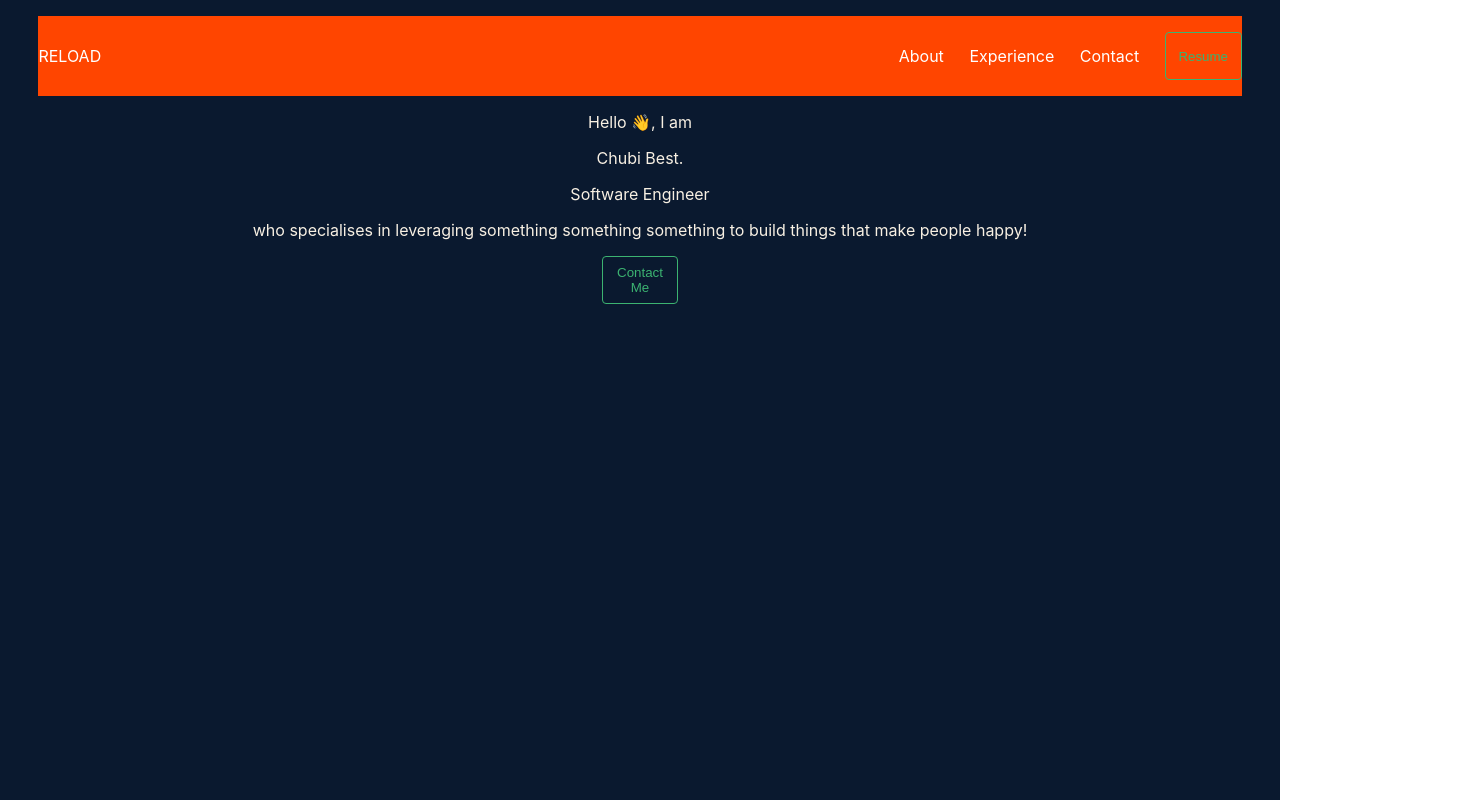
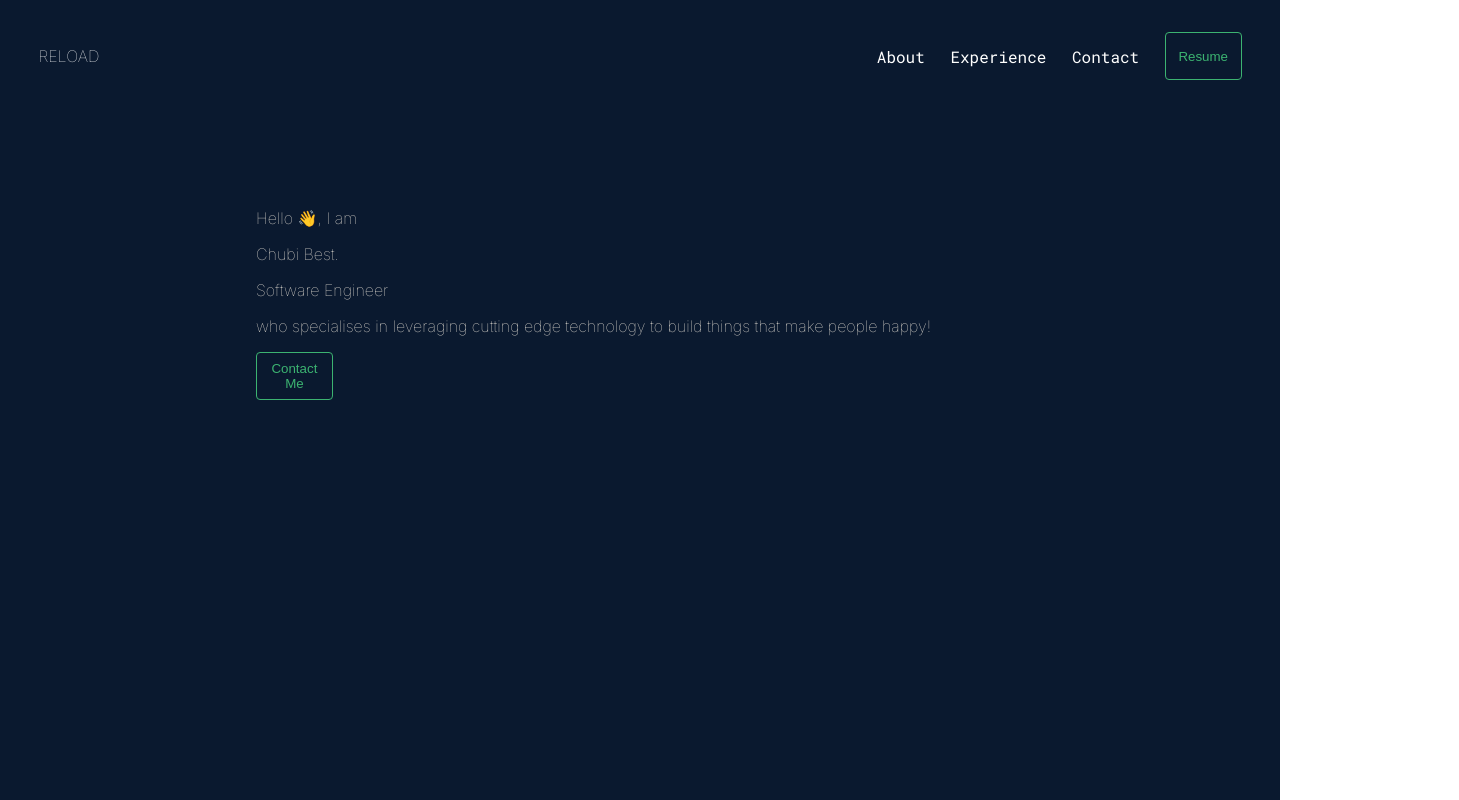
Before and after one commit to chubibest/portfolio, a React (Create React App) app: page / in a window 1280 px wide. Shown: the whole page, 1459 px wide, since content can reach past the window. Built offline with nearby package versions, Linux system fonts and the light colour scheme.

Commit message:
choose fonts

```diff
--- a/src/App.tsx
+++ b/src/App.tsx
@@ -3,6 +3,7 @@ import Header from './Components/Header';
 import styled, { ThemeProvider } from 'styled-components';
 import Intro from './Components/Intro';
 import theme from './theme'
+import ContentWrapper from './Components/ContentWrapper';
 
 
 const App = styled.div(({ theme }) => ({
@@ -11,7 +12,7 @@ const App = styled.div(({ theme }) => ({
     height: '100vh',
     padding: '2vh 3vw',
     width: '100vw',
-    color: theme.colors.offWhite
+    color: theme.colors.normal
 }))
 
 function Index() {
@@ -19,7 +20,9 @@ function Index() {
     <ThemeProvider theme={theme}>
       <App className="App">
         <Header />
-        <Intro />
+        <ContentWrapper>
+          <Intro />
+        </ ContentWrapper>
       </App>
     </ThemeProvider>
   );
--- /dev/null
+++ b/src/Components/ContentWrapper/index.tsx
@@ -0,0 +1,23 @@
+import React from 'react';
+import styled from 'styled-components';
+
+const ContentWrapper = styled.div({
+    textAlign: 'left',
+    position: 'relative',
+    left: '17vw',
+    top: '12vh'
+})
+
+interface Props {
+    children: JSX.Element
+}
+
+const Index = ({ children }: Props) => {
+    return (
+        <ContentWrapper>
+            {children}
+        </ContentWrapper>
+    );
+};
+
+export default Index;
--- a/src/Components/Header/Navigation/NavigationItem/index.tsx
+++ b/src/Components/Header/Navigation/NavigationItem/index.tsx
@@ -1,8 +1,12 @@
 import React from 'react';
 import styled from 'styled-components'
 
-const NavigationItem = styled.div({
-    marginLeft: '2vw'
+const NavigationItem = styled.a({
+    marginLeft: '2vw',
+    // transform: 'scaleX(1.2) scaleY(.8)'
+    // transform: 'scaleX(1.2) scaleY(.8)'
+    // transform: 'scaleX(1.1)'
+    fontStretch: 'condensed'
 })
 
 interface NavigationItemProps {
--- a/src/Components/Header/index.tsx
+++ b/src/Components/Header/index.tsx
@@ -6,7 +6,7 @@ import Reload from './Reload'
 const Header = styled.div({
  height: '10vh',
  color: 'white',
- background: 'orangered',
+//  background: 'orangered',
  display: 'flex',
  flexDirection: 'row',
  justifyContent: 'space-between',
--- a/src/Components/Intro/index.tsx
+++ b/src/Components/Intro/index.tsx
@@ -1,3 +1,4 @@
+import { relative } from 'path';
 import React from 'react';
 import styled from 'styled-components';
 import Button from '../Button';
@@ -5,6 +6,7 @@ import Button from '../Button';
 const Intro = styled.div({
 
 })
+
 const Index = () => {
     return (
         <Intro>
@@ -18,7 +20,7 @@ const Index = () => {
                 Software Engineer
             </p>
             <p>
-                who specialises in leveraging something something something to build things that make people happy!
+                who specialises in leveraging cutting edge technology to build things that make people happy!
             </p>
             <Button text='Contact Me'/>
         </Intro>
--- a/src/index.css
+++ b/src/index.css
@@ -1,17 +1,14 @@
-/* @import url('https://fonts.googleapis.com/css2?family=Roboto+Serif:opsz,wght@8..144,100&family=Roboto:wght@100;400&display=swap'); */
+@import url('https://fonts.googleapis.com/css2?family=Inter:wght@100;600&family=Roboto+Mono&display=swap');
 
 body {
   margin: 0;
-  /* font-family: 'Roboto', sans-serif; */
-  font-family: -apple-system, BlinkMacSystemFont, 'Segoe UI', 'Roboto', 'Oxygen',
-    'Ubuntu', 'Cantarell', 'Fira Sans', 'Droid Sans', 'Helvetica Neue',
-    sans-serif;
+  font-family: 'Inter', sans-serif;
   -webkit-font-smoothing: antialiased;
   -moz-osx-font-smoothing: grayscale;
 }
 
 body a{
-  font-family: 'Roboto Serif', serif;
+  font-family: 'Roboto Mono', monospace;
 }
 body, * {
   box-sizing: border-box;
--- a/src/theme.ts
+++ b/src/theme.ts
@@ -1,7 +1,12 @@
+const faded = ''
+const lively = 'mediumseagreen'
+const normal = '#F8F0E3'
+
 export default {
-    button: 'mediumseagreen',
+    button: lively,
     colors: {
-        offWhite: '#F8F0E3'
+        normal,
+        lively
     },
     fonts: {
         callToAction: 'bla bla bla',
```
